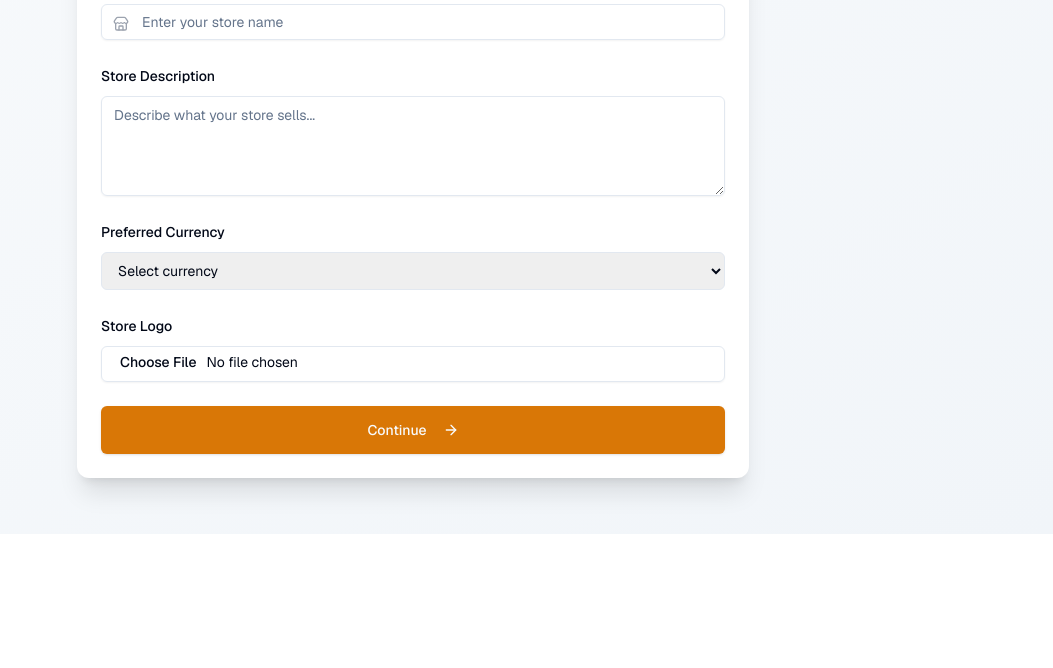
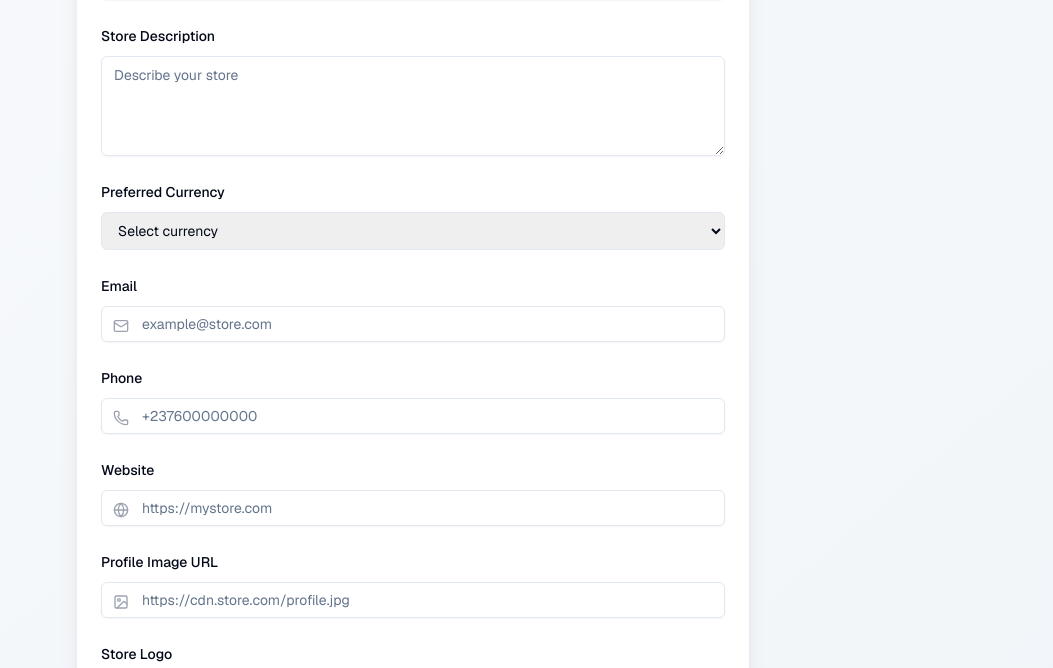
Before and after one commit to Diderot-sielinou/Alimana, a Next.js app: page /create-store in a window 1280 px wide. Shown: the part 266-934 px from the top of the page, without its empty margins (227-1280 px from the left). Before the commit the page ends 800 px from the top, so only its background shows below. Built offline with nearby package versions, Linux system fonts and the light colour scheme; no server answers.

Commit message:
user is able to create store

```diff
--- a/src/app/create-store/page.tsx
+++ b/src/app/create-store/page.tsx
@@ -9,16 +9,19 @@ import { Card, CardContent, CardDescription, CardHeader, CardTitle } from '@/com
 import { Progress } from '@/components/ui/progress';
 import Step1StoreInfo from '@/components/steps/Step1StoreInfo';
 import Step2StoreLocation from '@/components/steps/Step2StoreLocation';
-
 export interface StoreData {
-  storeName: string;
-  storeDescription: string;
+  name: string;
+  description: string;
   currency: string;
   logo?: File | null;
   address: string;
   city: string;
   state: string;
   zipCode: string;
+  phone?: string;
+  email?: string;
+  websiteUrl?: string;
+  profileImageUrl?: string;
 }
 
 type StoreDataKey = keyof StoreData;
@@ -27,14 +30,18 @@ export default function CreateStorePage() {
   const router = useRouter();
   const [step, setStep] = useState(1);
   const [formData, setFormData] = useState<StoreData>({
-    storeName: '',
-    storeDescription: '',
+    name: '',
+    description: '',
     currency: '',
     logo: null,
     address: '',
     city: '',
     state: '',
     zipCode: '',
+    phone: '',
+    email: '',
+    websiteUrl: '',
+    profileImageUrl: '',
   });
   const [errors, setErrors] = useState<Partial<Record<StoreDataKey, string>>>({});
 
@@ -53,19 +60,46 @@ export default function CreateStorePage() {
   const handleFinalSubmit = async () => {
     const formPayload = new FormData();
 
-    (Object.entries(formData) as [StoreDataKey, string | File | null][]).forEach(([key, value]) => {
-      if (value !== null && value !== undefined) {
-        formPayload.append(key, value instanceof File ? value : String(value));
+    try {
+      // Debug: raw data
+
+      formPayload.append('name', String(formData.name));
+      if (formData.description) formPayload.append('description', String(formData.description));
+
+      if (formData.address && formData.city && formData.state && formData.zipCode) {
+        const fullAddress = `${formData.address}, ${formData.city}, ${formData.state}, ${formData.zipCode}`;
+        formPayload.append('address', fullAddress);
       }
-    });
 
-    try {
-      const response = await fetch('/api/stores/create', {
+      if (formData.phone) formPayload.append('phone', String(formData.phone));
+      if (formData.email) formPayload.append('email', String(formData.email));
+      if (formData.websiteUrl) formPayload.append('websiteUrl', String(formData.websiteUrl));
+      if (formData.profileImageUrl)
+        formPayload.append('profileImageUrl', String(formData.profileImageUrl));
+      if (formData.logo instanceof File) formPayload.append('logoUrl', formData.logo);
+
+      // Debug: show final payload
+      for (const [key, value] of formPayload.entries()) {
+        console.log(`${key}:`, value);
+      }
+
+      console.log(formPayload);
+
+      const response = await fetch('http://localhost:3000/api/store', {
         method: 'POST',
-        body: formPayload,
+        headers: { 'Content-Type': 'application/json' },
+        body: JSON.stringify({
+          name: formData.name,
+          description: formData.description,
+        }),
+        credentials: 'include',
       });
 
-      if (!response.ok) throw new Error('Store creation failed');
+      if (!response.ok) {
+        const errorRes = await response.json();
+        console.error('Backend error:', errorRes.message);
+        throw new Error(errorRes.message || 'Store creation failed');
+      }
 
       router.push('/dashboard');
     } catch (error) {
--- a/src/components/steps/Step1StoreInfo.tsx
+++ b/src/components/steps/Step1StoreInfo.tsx
@@ -1,6 +1,6 @@
 'use client';
 
-import { Store, ArrowRight } from 'lucide-react';
+import { Store, ArrowRight, Mail, Phone, Globe, Image as ImageIcon } from 'lucide-react';
 import { Label } from '@/components/ui/label';
 import { Input } from '@/components/ui/input';
 import { Textarea } from '@/components/ui/textarea';
@@ -8,7 +8,17 @@ import { Button } from '@/components/ui/button';
 import { StoreData } from '@/app/create-store/page';
 
 interface Props {
-  formData: Pick<StoreData, 'storeName' | 'storeDescription' | 'currency' | 'logo'>;
+  formData: Pick<
+    StoreData,
+    | 'name'
+    | 'description'
+    | 'currency'
+    | 'logo'
+    | 'email'
+    | 'phone'
+    | 'websiteUrl'
+    | 'profileImageUrl'
+  >;
   errors: Partial<Record<keyof StoreData, string>>;
   updateFormData: (field: keyof StoreData, value: string | File | null) => void;
   onNext: () => void;
@@ -17,22 +27,21 @@ interface Props {
 export default function Step1StoreInfo({ formData, errors, updateFormData, onNext }: Props) {
   return (
     <div className="space-y-6">
+      {/* Store Name */}
       <div className="space-y-2">
-        {' '}
-        <Label htmlFor="storeName">Store Name</Label>{' '}
+        <Label htmlFor="name">Store Name</Label>
         <div className="relative">
-          {' '}
           <Store className="absolute left-3 top-3 h-4 w-4 text-gray-400" />
           <Input
-            id="storeName"
+            id="name"
             type="text"
             placeholder="Enter your store name"
             className="pl-10"
-            value={formData.storeName}
-            onChange={(e) => updateFormData('storeName', e.target.value)}
-          />{' '}
+            value={formData.name}
+            onChange={(e) => updateFormData('name', e.target.value)}
+          />
         </div>
-        {errors.storeName && <p className="text-sm text-red-600">{errors.storeName}</p>}
+        {errors.name && <p className="text-sm text-red-600">{errors.name}</p>}
       </div>
 
       {/* Store Description */}
@@ -40,17 +49,15 @@ export default function Step1StoreInfo({ formData, errors, updateFormData, onNex
         <Label htmlFor="storeDescription">Store Description</Label>
         <Textarea
           id="storeDescription"
-          placeholder="Describe what your store sells..."
+          placeholder="Describe your store"
           className="min-h-[100px]"
-          value={formData.storeDescription}
-          onChange={(e) => updateFormData('storeDescription', e.target.value)}
+          value={formData.description}
+          onChange={(e) => updateFormData('description', e.target.value)}
         />
-        {errors.storeDescription && (
-          <p className="text-sm text-red-600">{errors.storeDescription}</p>
-        )}
+        {errors.description && <p className="text-sm text-red-600">{errors.description}</p>}
       </div>
 
-      {/* Currency Dropdown */}
+      {/* Currency */}
       <div className="space-y-2">
         <Label htmlFor="currency">Preferred Currency</Label>
         <select
@@ -69,17 +76,83 @@ export default function Step1StoreInfo({ formData, errors, updateFormData, onNex
         {errors.currency && <p className="text-sm text-red-600">{errors.currency}</p>}
       </div>
 
+      {/* Email */}
+      <div className="space-y-2">
+        <Label htmlFor="email">Email</Label>
+        <div className="relative">
+          <Mail className="absolute left-3 top-3 h-4 w-4 text-gray-400" />
+          <Input
+            id="email"
+            type="email"
+            placeholder="example@store.com"
+            className="pl-10"
+            value={formData.email || ''}
+            onChange={(e) => updateFormData('email', e.target.value)}
+          />
+        </div>
+        {errors.email && <p className="text-sm text-red-600">{errors.email}</p>}
+      </div>
+
+      {/* Phone */}
+      <div className="space-y-2">
+        <Label htmlFor="phone">Phone</Label>
+        <div className="relative">
+          <Phone className="absolute left-3 top-3 h-4 w-4 text-gray-400" />
+          <Input
+            id="phone"
+            type="tel"
+            placeholder="+237600000000"
+            className="pl-10"
+            value={formData.phone || ''}
+            onChange={(e) => updateFormData('phone', e.target.value)}
+          />
+        </div>
+        {errors.phone && <p className="text-sm text-red-600">{errors.phone}</p>}
+      </div>
+
+      {/* Website */}
+      <div className="space-y-2">
+        <Label htmlFor="websiteUrl">Website</Label>
+        <div className="relative">
+          <Globe className="absolute left-3 top-3 h-4 w-4 text-gray-400" />
+          <Input
+            id="websiteUrl"
+            type="url"
+            placeholder="https://mystore.com"
+            className="pl-10"
+            value={formData.websiteUrl || ''}
+            onChange={(e) => updateFormData('websiteUrl', e.target.value)}
+          />
+        </div>
+        {errors.websiteUrl && <p className="text-sm text-red-600">{errors.websiteUrl}</p>}
+      </div>
+
+      {/* Profile Image URL */}
+      <div className="space-y-2">
+        <Label htmlFor="profileImageUrl">Profile Image URL</Label>
+        <div className="relative">
+          <ImageIcon className="absolute left-3 top-3 h-4 w-4 text-gray-400" />
+          <Input
+            id="profileImageUrl"
+            type="url"
+            placeholder="https://cdn.store.com/profile.jpg"
+            className="pl-10"
+            value={formData.profileImageUrl || ''}
+            onChange={(e) => updateFormData('profileImageUrl', e.target.value)}
+          />
+        </div>
+        {errors.profileImageUrl && <p className="text-sm text-red-600">{errors.profileImageUrl}</p>}
+      </div>
+
       {/* Logo Upload */}
       <div className="space-y-2">
         <Label htmlFor="logo">Store Logo</Label>
-        <div className="relative">
         <Input
           id="logo"
           type="file"
           accept="image/*"
           onChange={(e) => updateFormData('logo', e.target.files?.[0] || null)}
         />
-        </div>
         {errors.logo && <p className="text-sm text-red-600">{errors.logo}</p>}
       </div>
 
--- a/src/components/steps/Step2StoreLocation.tsx
+++ b/src/components/steps/Step2StoreLocation.tsx
@@ -23,23 +23,23 @@ export default function Step2StoreLocation({
 }: Props) {
   return (
     <div className="space-y-6">
+      {/* Full Address */}
       <div className="space-y-2">
-        {' '}
-        <Label htmlFor="address">Address</Label>{' '}
+        <Label htmlFor="address">Street Address</Label>
         <div className="relative">
           <MapPin className="absolute left-3 top-3 h-4 w-4 text-gray-400" />
           <Input
             id="address"
             type="text"
-            placeholder="Enter address"
+            placeholder="Enter street address"
             className="pl-10"
             value={formData.address}
             onChange={(e) => updateFormData('address', e.target.value)}
           />
         </div>
-        {errors.address && <p className="text-sm text-red-600">{errors.address}</p>}{' '}
+        {errors.address && <p className="text-sm text-red-600">{errors.address}</p>}
       </div>
-      {/* City and State */}
+
       <div className="grid grid-cols-2 gap-4">
         <div className="space-y-2">
           <Label htmlFor="city">City</Label>
@@ -66,6 +66,18 @@ export default function Step2StoreLocation({
         </div>
       </div>
 
+      <div className="space-y-2">
+        <Label htmlFor="zipCode">Zip Code</Label>
+        <Input
+          id="zipCode"
+          type="text"
+          placeholder="Zip code"
+          value={formData.zipCode}
+          onChange={(e) => updateFormData('zipCode', e.target.value)}
+        />
+        {errors.zipCode && <p className="text-sm text-red-600">{errors.zipCode}</p>}
+      </div>
+
       <div className="flex space-x-4">
         <Button variant="outline" onClick={onBack} className="flex-1 bg-transparent">
           <ArrowLeft className="mr-2 h-4 w-4" />
--- a/src/context/auth-context.tsx
+++ b/src/context/auth-context.tsx
@@ -1,3 +1,4 @@
+// context/auth-context.tsx
 'use client';
 
 import { createContext, useContext, useEffect, useState } from 'react';
@@ -6,19 +7,20 @@ import { refreshToken, getUserProfile } from '@/lib/auth';
 interface User {
   email: string;
   canCreateStore: boolean;
-  // Add other user fields if needed
 }
 
 interface AuthContextProps {
   user: User | null;
   isAuthenticated: boolean;
   loading: boolean;
+  logout: () => void; // ✅ Add logout to the context
 }
 
 const AuthContext = createContext<AuthContextProps>({
   user: null,
   isAuthenticated: false,
   loading: true,
+  logout: () => {},
 });
 
 export function AuthProvider({ children }: { children: React.ReactNode }) {
@@ -29,8 +31,6 @@ export function AuthProvider({ children }: { children: React.ReactNode }) {
     async function initSession() {
       try {
         await refreshToken();
-
-        // Explicitly type the result as User
         const profile = (await getUserProfile()) as User;
         setUser(profile);
       } catch (error) {
@@ -44,12 +44,19 @@ export function AuthProvider({ children }: { children: React.ReactNode }) {
     initSession();
   }, []);
 
+  // ✅ Logout function
+  function logout() {
+    localStorage.removeItem('access_token');
+    setUser(null);
+  }
+
   return (
     <AuthContext.Provider
       value={{
         user,
         isAuthenticated: !!user,
         loading,
+        logout, // ✅ expose logout in context
       }}
     >
       {children}
--- a/src/context/store-context.tsx
+++ b/src/context/store-context.tsx
@@ -1,3 +1,4 @@
+//context/store-context
 'use client';
 
 import { createContext, useContext, useState, ReactNode } from 'react';
@@ -6,7 +7,6 @@ export type StoreSession = {
   id: string;
   role: 'Admin' | 'Cashier' | 'Manager';
 };
-
 interface StoreContextType {
   store: StoreSession | null;
   setStore: (store: StoreSession) => void;
--- a/src/lib/auth.ts
+++ b/src/lib/auth.ts
@@ -2,7 +2,6 @@
 import { apiRequest } from './api';
 
 // 🔐 Login with email/password
-// ✅ Correct version of signIn
 export async function signIn(email: string, password: string) {
   return apiRequest('/api/auth/login', {
     method: 'POST',
```
Lines whose indentation alone changed are shown as unchanged.
